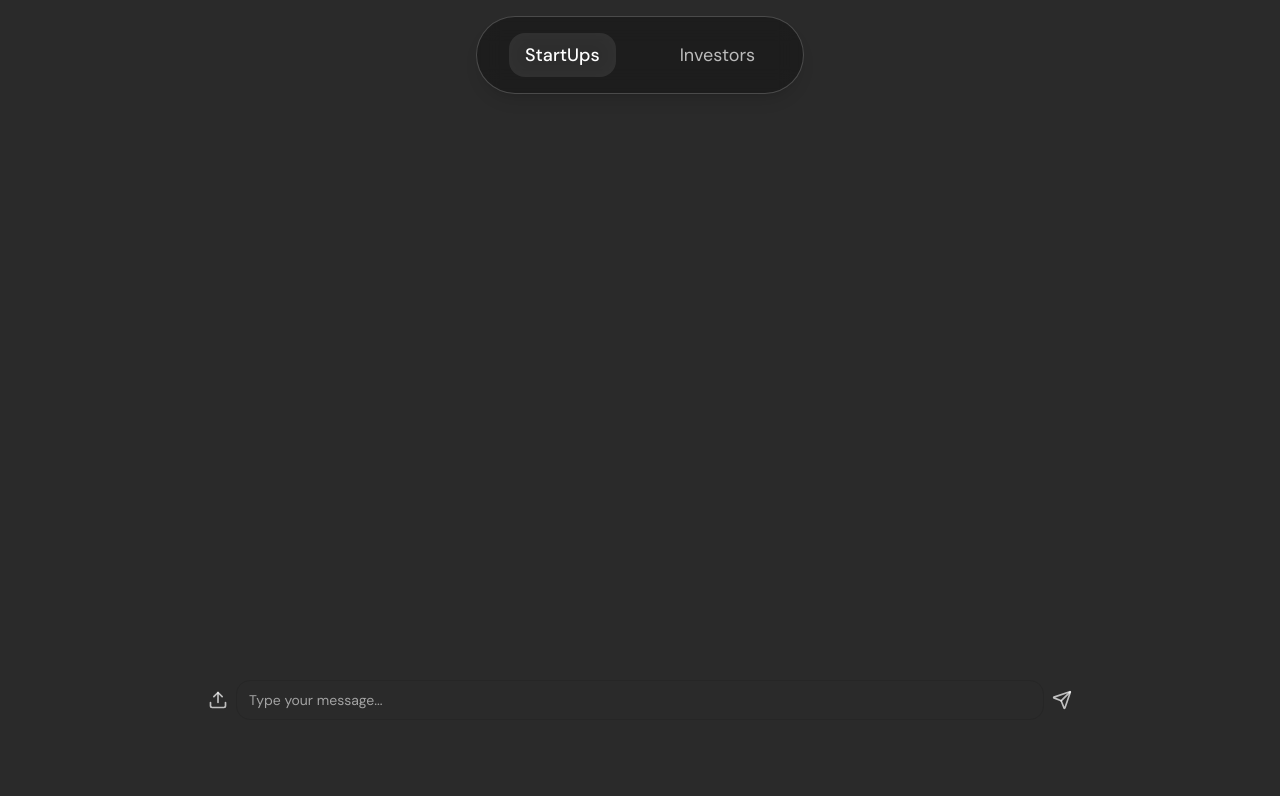
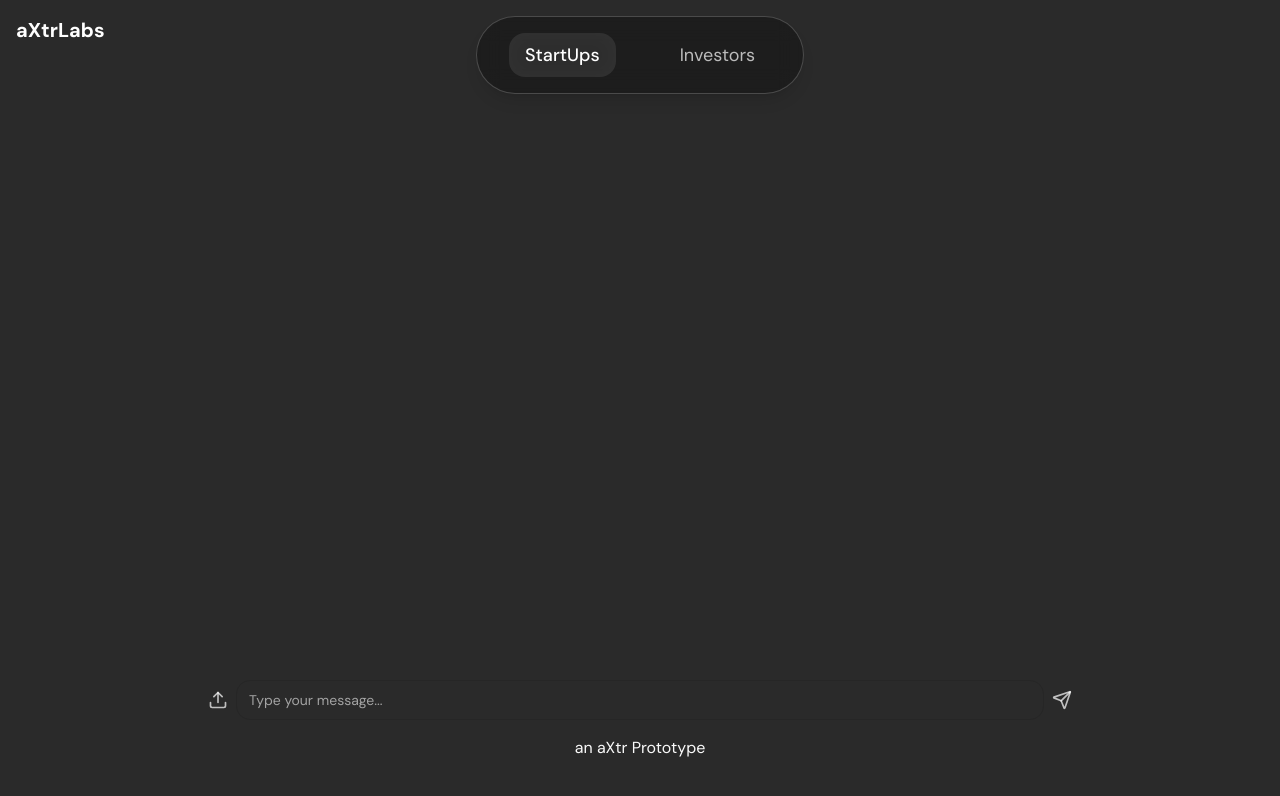
Before and after one commit to aXtr1o1/SSpoc, a Next.js app: page / in a window 1280 px wide. Shown: the top 796 px of the page. Built offline with nearby package versions, Linux system fonts and the light colour scheme.

Commit message:
Updated flaskServer & LayOut codeBase

```diff
--- a/app/layout.tsx
+++ b/app/layout.tsx
@@ -17,8 +17,12 @@
     <html lang="en" className="dark">
       <body className={cn(dmSans.className, "bg-[#2A2A2A]")}>
         <ErrorBoundary>
+          <div className="absolute top-4 left-4 text-white text-xl font-bold">aXtrLabs</div>
           <Navbar /> {/* Use Navbar component */}
           <main className="container mx-auto pt-24 px-4 min-h-screen">{children}</main>
+          <div className="absolute bottom-10 left-1/2 transform -translate-x-1/2">
+  an aXtr Prototype
+</div>
         </ErrorBoundary>
       </body>
     </html>
```
Also changed, not shown: 1 other file (tests, documents, lock files or other folders).
